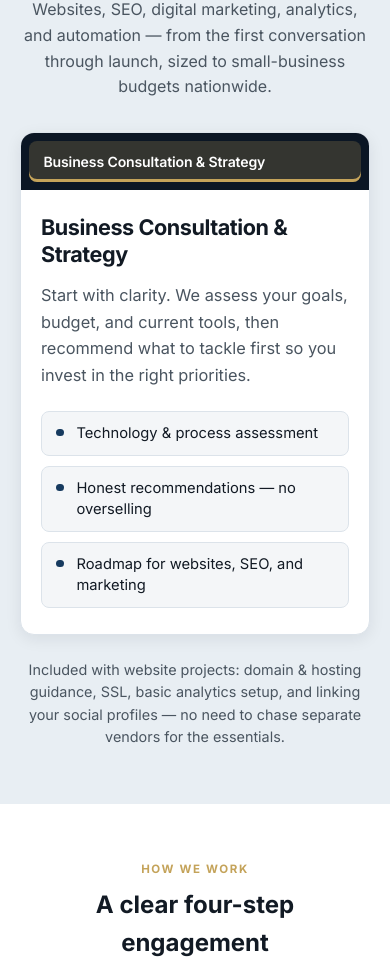
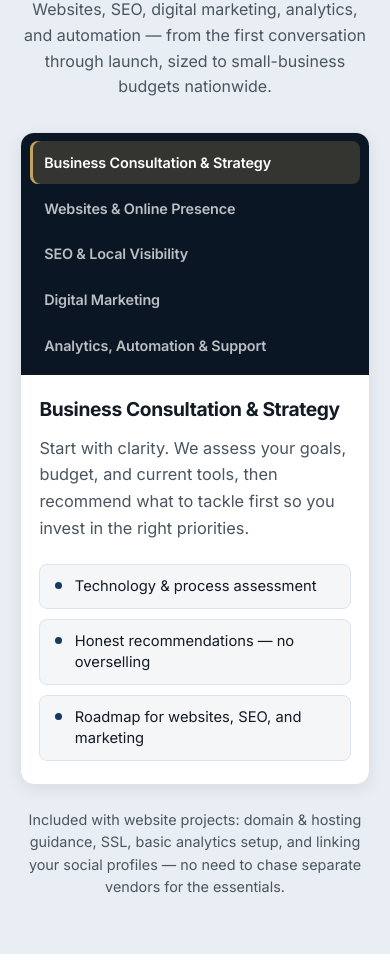
Before and after one commit to atphung21/business-web-template, a React (Create React App) app: page / in a window 390 px wide. Shown: the part 1620-2598 px from the top of the page. Built offline with nearby package versions, Linux system fonts and the light colour scheme.

Commit message:
updated contact form modal.

```diff
--- a/src/App.css
+++ b/src/App.css
@@ -493,26 +493,31 @@ header.site-header {
   }
 
   .services-showcase__nav {
-    flex-direction: row;
-    overflow-x: auto;
-    padding: 0.5rem;
-    gap: 0.25rem;
-    -webkit-overflow-scrolling: touch;
+    display: grid;
+    grid-template-columns: 1fr;
+    gap: 0.2rem;
+    overflow: visible;
+    padding: 0.55rem;
   }
 
   .services-showcase__tab {
-    flex: 0 0 auto;
-    white-space: nowrap;
-    padding: 0.7rem 0.9rem;
-    font-size: 0.88rem;
+    flex: none;
+    width: 100%;
+    white-space: normal;
+    padding: 0.72rem 0.9rem;
+    font-size: 0.9rem;
   }
 
   .services-showcase__tab.is-active {
-    box-shadow: inset 0 -3px 0 var(--color-accent);
+    box-shadow: inset 3px 0 0 var(--color-accent);
   }
 
   .services-showcase__panel {
-    padding: 1.5rem 1.25rem 1.65rem;
+    padding: 1.35rem 1.15rem 1.45rem;
+  }
+
+  .services-showcase__heading {
+    font-size: 1.2rem;
   }
 }
 
--- a/src/components/contact/contact.css
+++ b/src/components/contact/contact.css
@@ -326,30 +326,57 @@
 }
 
 @media (max-width: 720px) {
+  .contact-modal {
+    align-items: stretch;
+    justify-content: flex-start;
+    padding: 0;
+    overflow: hidden;
+  }
+
   .contact-modal__dialog {
+    display: grid;
     grid-template-columns: 1fr;
-    max-height: 92vh;
+    grid-template-rows: auto minmax(0, 1fr);
+    width: 100%;
+    height: 100%;
+    height: 100dvh;
+    max-height: 100dvh;
+    border-radius: 0;
+    overflow: hidden;
   }
 
   .contact-modal__aside {
-    padding: 1.5rem 1.25rem 1rem;
+    padding: 3.25rem 1.25rem 0.9rem;
+    overflow: visible;
   }
 
-  .contact-modal__benefits {
-    margin-bottom: 1rem;
+  .contact-modal__title {
+    font-size: 1.3rem;
+    padding-right: 2.5rem;
   }
 
+  .contact-modal__intro {
+    margin-bottom: 0;
+  }
+
+  .contact-modal__benefits,
   .contact-modal__direct {
     display: none;
   }
 
   .contact-modal__form-wrap {
-    padding: 1.25rem;
+    min-height: 0;
+    overflow-y: auto;
+    -webkit-overflow-scrolling: touch;
+    padding: 1.15rem 1.25rem calc(1.75rem + env(safe-area-inset-bottom, 0px));
   }
 
   .contact-modal__close {
-    background: rgba(15, 23, 42, 0.08);
-    color: var(--color-ink);
+    position: fixed;
+    top: calc(0.65rem + env(safe-area-inset-top, 0px));
+    right: 0.65rem;
+    background: rgba(11, 22, 36, 0.72);
+    color: #fff;
   }
 }
 
```
